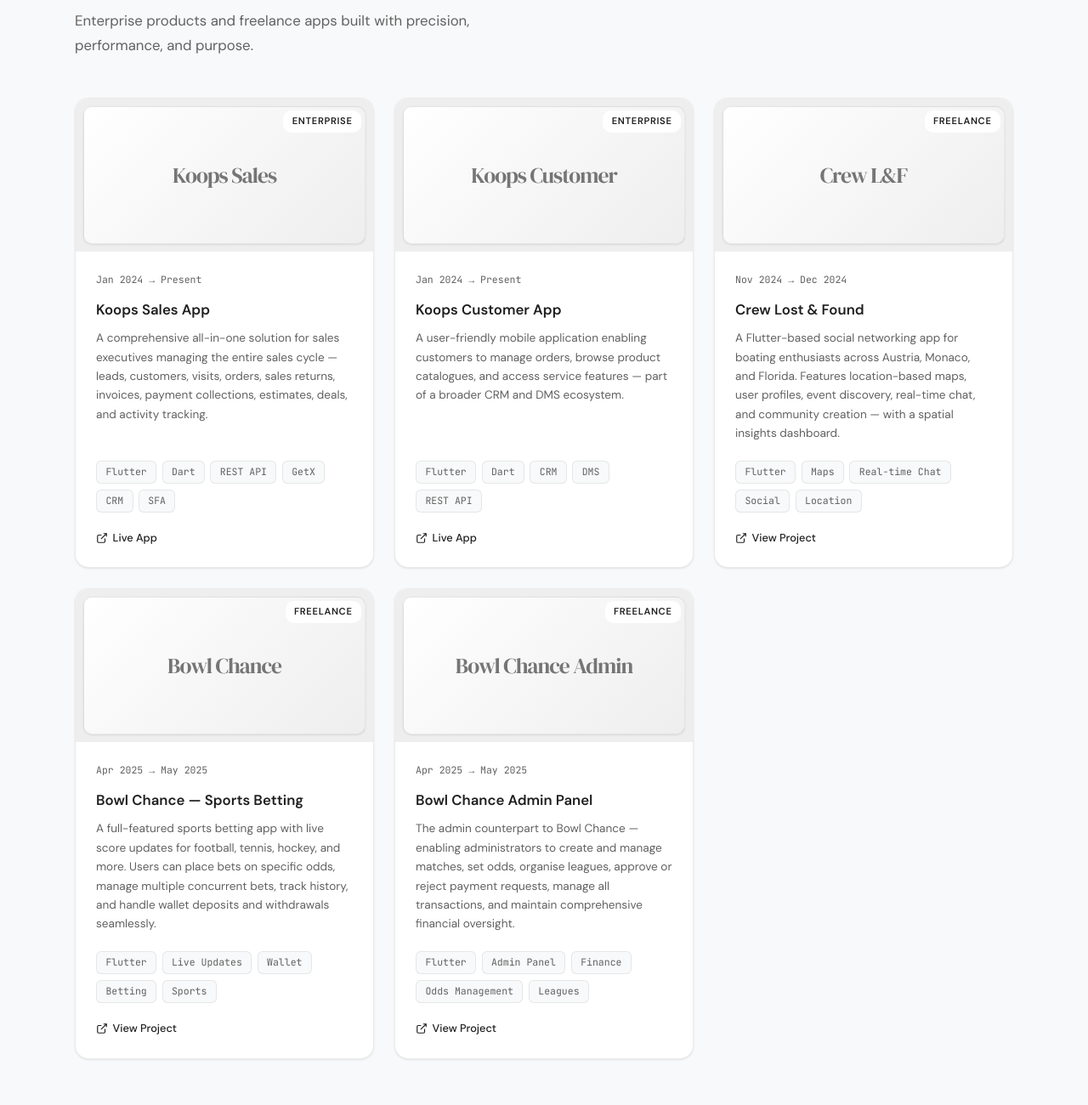
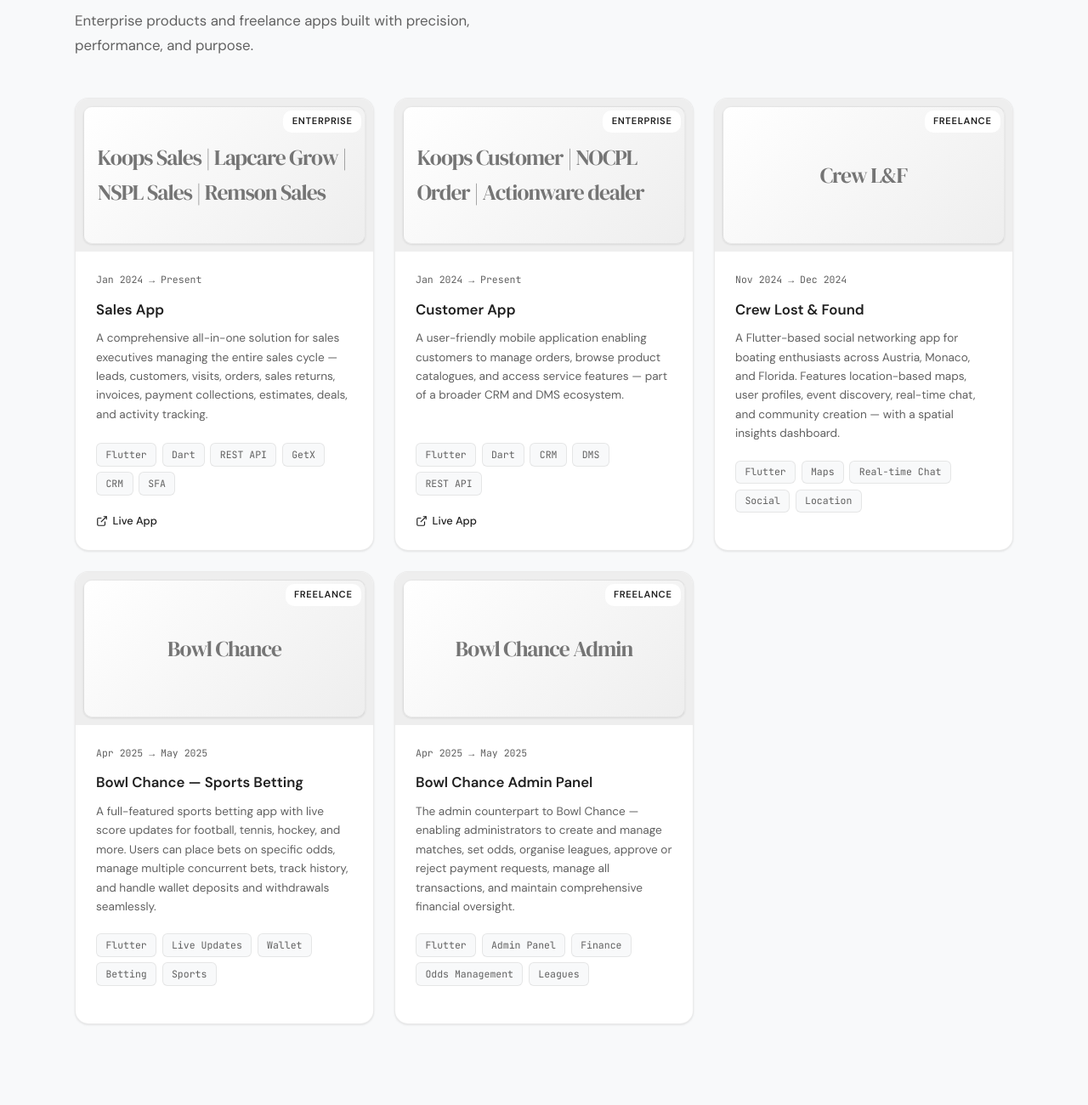
Before and after one commit to Abhaydodiya/portfolio, a plain HTML site: page index.html in a window 1280 px wide. Shown: the part 4100-5400 px from the top of the page at 85% size. Drawn offline with Linux system fonts and the light colour scheme.

Commit message:
Update index.html

```diff
--- a/index.html
+++ b/index.html
@@ -4,6 +4,7 @@
 <head>
   <meta charset="UTF-8" />
   <meta name="viewport" content="width=device-width, initial-scale=1.0" />
+  <link rel="icon" type="image/svg+xml" href="favicon.svg">
   <title>Abhay Dodiya — Flutter Developer</title>
   <meta name="description"
     content="Abhay Dodiya is a passionate Flutter Developer building responsive, high-performance mobile applications for Android and iOS. Skilled in Firebase, REST APIs, and clean UI/UX design." />
@@ -999,6 +1000,7 @@
       height: 90%;
       border-radius: var(--radius-sm);
       display: flex;
+      padding: 16px;
       align-items: center;
       justify-content: center;
       font-family: 'DM Serif Display', serif;
@@ -1839,14 +1841,14 @@
       <!-- Koops Sales -->
       <div class="project-card reveal">
         <div class="project-img">
-          <div class="project-img-inner">Koops Sales</div>
+          <div class="project-img-inner">Koops Sales | Lapcare Grow | NSPL Sales | Remson Sales</div>
           <div class="project-badge">Enterprise</div>
         </div>
         <div class="project-body">
           <div class="project-meta">
             <span class="project-period">Jan 2024 → Present</span>
           </div>
-          <div class="project-title">Koops Sales App</div>
+          <div class="project-title">Sales App</div>
           <div class="project-desc">A comprehensive all-in-one solution for sales executives managing the entire sales
             cycle — leads, customers, visits, orders, sales returns, invoices, payment collections, estimates, deals,
             and activity tracking.</div>
@@ -1874,14 +1876,14 @@
       <!-- Koops Customer -->
       <div class="project-card reveal">
         <div class="project-img">
-          <div class="project-img-inner">Koops Customer</div>
+          <div class="project-img-inner">Koops Customer | NOCPL Order | Actionware dealer</div>
           <div class="project-badge">Enterprise</div>
         </div>
         <div class="project-body">
           <div class="project-meta">
             <span class="project-period">Jan 2024 → Present</span>
           </div>
-          <div class="project-title">Koops Customer App</div>
+          <div class="project-title">Customer App</div>
           <div class="project-desc">A user-friendly mobile application enabling customers to manage orders, browse
             product catalogues, and access service features — part of a broader CRM and DMS ecosystem.</div>
           <div class="project-stack">
@@ -1925,16 +1927,16 @@
             <span class="project-stack-tag">Social</span>
             <span class="project-stack-tag">Location</span>
           </div>
-          <div class="project-links">
-            <a class="project-link" href="#">
-              <svg viewBox="0 0 24 24" fill="none" stroke="currentColor" stroke-width="2">
-                <path d="M18 13v6a2 2 0 0 1-2 2H5a2 2 0 0 1-2-2V8a2 2 0 0 1 2-2h6" />
-                <polyline points="15 3 21 3 21 9" />
-                <line x1="10" y1="14" x2="21" y2="3" />
-              </svg>
-              View Project
-            </a>
-          </div>
+<!--          <div class="project-links">-->
+<!--            <a class="project-link" href="#">-->
+<!--              <svg viewBox="0 0 24 24" fill="none" stroke="currentColor" stroke-width="2">-->
+<!--                <path d="M18 13v6a2 2 0 0 1-2 2H5a2 2 0 0 1-2-2V8a2 2 0 0 1 2-2h6" />-->
+<!--                <polyline points="15 3 21 3 21 9" />-->
+<!--                <line x1="10" y1="14" x2="21" y2="3" />-->
+<!--              </svg>-->
+<!--              View Project-->
+<!--            </a>-->
+<!--          </div>-->
         </div>
       </div>
 
@@ -1959,16 +1961,16 @@
             <span class="project-stack-tag">Betting</span>
             <span class="project-stack-tag">Sports</span>
           </div>
-          <div class="project-links">
-            <a class="project-link" href="#">
-              <svg viewBox="0 0 24 24" fill="none" stroke="currentColor" stroke-width="2">
-                <path d="M18 13v6a2 2 0 0 1-2 2H5a2 2 0 0 1-2-2V8a2 2 0 0 1 2-2h6" />
-                <polyline points="15 3 21 3 21 9" />
-                <line x1="10" y1="14" x2="21" y2="3" />
-              </svg>
-              View Project
-            </a>
-          </div>
+<!--          <div class="project-links">-->
+<!--            <a class="project-link" href="#">-->
+<!--              <svg viewBox="0 0 24 24" fill="none" stroke="currentColor" stroke-width="2">-->
+<!--                <path d="M18 13v6a2 2 0 0 1-2 2H5a2 2 0 0 1-2-2V8a2 2 0 0 1 2-2h6" />-->
+<!--                <polyline points="15 3 21 3 21 9" />-->
+<!--                <line x1="10" y1="14" x2="21" y2="3" />-->
+<!--              </svg>-->
+<!--              View Project-->
+<!--            </a>-->
+<!--          </div>-->
         </div>
       </div>
 
@@ -1993,16 +1995,16 @@
             <span class="project-stack-tag">Odds Management</span>
             <span class="project-stack-tag">Leagues</span>
           </div>
-          <div class="project-links">
-            <a class="project-link" href="#">
-              <svg viewBox="0 0 24 24" fill="none" stroke="currentColor" stroke-width="2">
-                <path d="M18 13v6a2 2 0 0 1-2 2H5a2 2 0 0 1-2-2V8a2 2 0 0 1 2-2h6" />
-                <polyline points="15 3 21 3 21 9" />
-                <line x1="10" y1="14" x2="21" y2="3" />
-              </svg>
-              View Project
-            </a>
-          </div>
+<!--          <div class="project-links">-->
+<!--            <a class="project-link" href="#">-->
+<!--              <svg viewBox="0 0 24 24" fill="none" stroke="currentColor" stroke-width="2">-->
+<!--                <path d="M18 13v6a2 2 0 0 1-2 2H5a2 2 0 0 1-2-2V8a2 2 0 0 1 2-2h6" />-->
+<!--                <polyline points="15 3 21 3 21 9" />-->
+<!--                <line x1="10" y1="14" x2="21" y2="3" />-->
+<!--              </svg>-->
+<!--              View Project-->
+<!--            </a>-->
+<!--          </div>-->
         </div>
       </div>
 
@@ -2046,11 +2048,11 @@
     </div>
     <div class="contact-grid">
       <div class="contact-info reveal">
-        <a class="contact-item" href="mailto:abhaydodiya78@gmail.com">
+        <a class="contact-item" href="mailto:abhaydodiya001@gmail.com">
           <div class="contact-icon">✉️</div>
           <div>
             <div class="contact-item-label">Email</div>
-            <div class="contact-item-value">abhaydodiya78@gmail.com</div>
+            <div class="contact-item-value">abhaydodiya001@gmail.com</div>
           </div>
         </a>
         <a class="contact-item" href="tel:+917359905860">
@@ -2126,11 +2128,11 @@
   <!-- FOOTER -->
   <footer>
     <div class="footer-inner">
-      <div class="footer-copy">© 2025 Abhay Dodiya. All rights reserved.</div>
+      <div class="footer-copy">© 2026 Abhay Dodiya. All rights reserved.</div>
       <div class="footer-links">
-        <a href="mailto:abhaydodiya78@gmail.com">Email</a>
-        <a href="https://linkedin.com" target="_blank">LinkedIn</a>
-        <a href="https://github.com" target="_blank">GitHub</a>
+        <a href="mailto:abhaydodiya001@gmail.com">Email</a>
+        <a href="https://linkedin.com/in/abhay-dodiya-809100185" target="_blank">LinkedIn</a>
+        <a href="https://github.com/abhaydodiya" target="_blank">GitHub</a>
       </div>
       <button id="back-top" onclick="window.scrollTo({top:0,behavior:'smooth'})" aria-label="Back to top">↑</button>
     </div>
```
